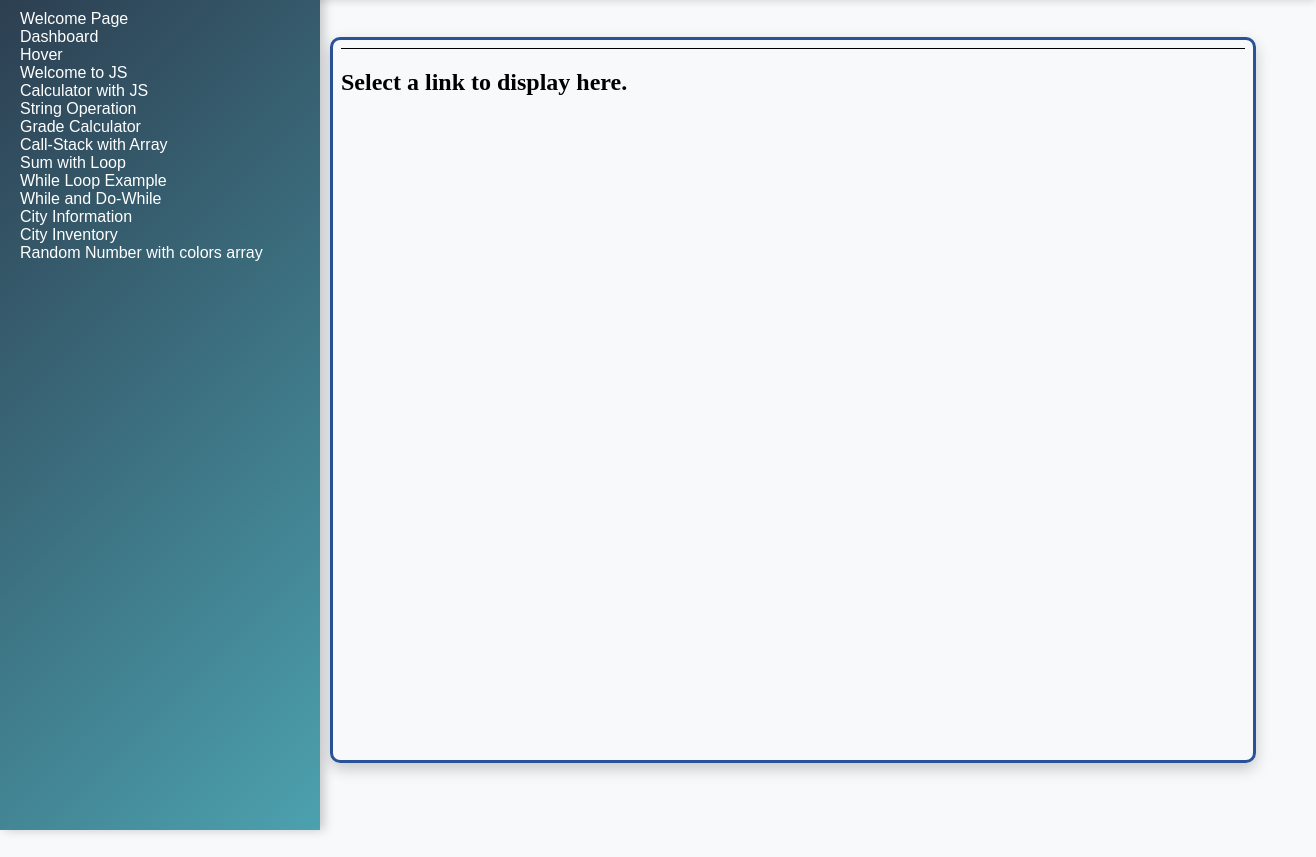
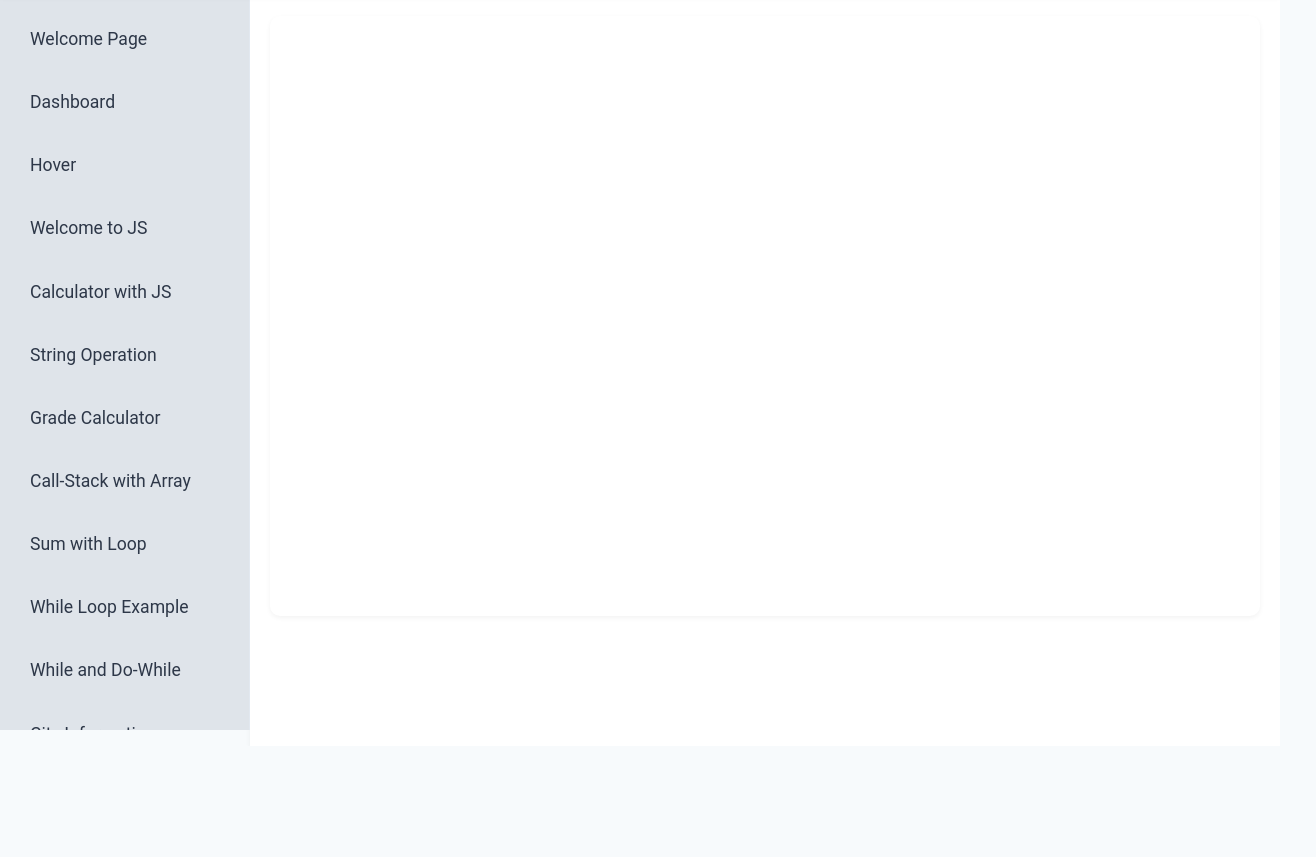
Before and after one commit to rparne/Classworks, a plain HTML site: page index.html in a window 1280 px wide. Shown: the part 70-927 px from the top of the page, 1316 px wide, since content can reach past the window. After the commit the page ends 816 px from the top, so only its background shows below. Drawn offline with Linux system fonts and the light colour scheme.

Commit message:
Initial Commit

```diff
--- a/index.html
+++ b/index.html
@@ -1,21 +1,36 @@
 <!DOCTYPE html>
 <html>
     <head>
-        <title>Class Works</title>
+        <title>Dynamic Project Gallery</title>
         <link rel="stylesheet" href="style.css" />
     </head>
     <body>
-
-    <div class="header_div">Class Works</div>
-    <div>
-            <div id="nav_div"></div>
-
-        <div id="content_div">
-            <iframe id="content_frame" src="works/landing.html" width="200%" height="600px"></iframe>
+        <div class="header_div">Dynamic Project Gallery</div>
+        <div class="main_container">
+            <div id="nav_div">
+                <ul>
+                    <li><a href="works/Task 1.html" target="content_frame">Welcome Page</a></li>
+                    <li><a href="works/Task 2.html" target="content_frame">Dashboard</a></li>
+                    <li><a href="works/Task 3.html" target="content_frame">Hover</a></li>
+                    <li><a href="works/Task 4.html" target="content_frame">Welcome to JS</a></li>
+                    <li><a href="works/Task 5.html" target="content_frame">Calculator with JS</a></li>
+                    <li><a href="works/Task 6.html" target="content_frame">String Operation</a></li>
+                    <li><a href="works/Task 7.html" target="content_frame">Grade Calculator</a></li>
+                    <li><a href="works/Task 8.html" target="content_frame">Call-Stack with Array</a></li>
+                    <li><a href="works/Task 9.html" target="content_frame">Sum with Loop</a></li>
+                    <li><a href="works/Task 10.html" target="content_frame">While Loop Example</a></li>
+                    <li><a href="works/Task 11.html" target="content_frame">While and Do-While</a></li>
+                    <li><a href="works/Task 12.html" target="content_frame">City Information</a></li>
+                    <li><a href="works/Task 13.html" target="content_frame">City Inventory</a></li>
+                    <li><a href="works/Task 14.html" target="content_frame">Random Number with Color Array</a></li>
+                    <li><a href="works/Task 15.html" target="content_frame">Age Calculator</a></li>
+                    <li><a href="works/Task 16.html" target="content_frame">Bootstrap forms</a></li>
+                </ul>
+            </div>
+            <div id="content_div">
+                <iframe id="content_frame" name="content_frame" width="100%" height="600px"></iframe>
+            </div>
         </div>
-</div>
-
-
-    <script src="script.js"></script>
+        <script src="script.js"></script>
     </body>
 </html>
--- a/script.js
+++ b/script.js
@@ -1,21 +1,3 @@
-const works = {
-    "task1" : {"title" : "Welcome Page", "url" : "works/Task 1.html"},
-    "task2" : {"title" : "Dashboard", "url" : "works/Task 2.html"},
-    "task3" : {"title" : "Hover", "url" : "works/Task 3.html"},
-    "task4" : {"title" : "Welcome to JS", "url" : "works/Task 4.html"},
-    "task5" : {"title" : "Calculator with JS", "url" : "works/Task 5.html"},
-    "task6" : {"title" : "String Operation", "url" : "works/Task 6.html"},
-    "task7" : {"title" : "Grade Calculator", "url" : "works/Task 7.html"},
-    "task8" : {"title" : "Call-Stack with Array ", "url" : "works/Task 8.html"},
-    "task9" : {"title" : "Sum with Loop ", "url" : "works/Task 9.html"},
-    "task10" : {"title" : "While Loop Example ", "url" : "works/Task 11.html"},
-    "task11" : {"title" : "While and Do-While ", "url" : "works/Task 12.html"},
-    "task12" : {"title" : "City Information ", "url" : "works/Task 13.html"},
-    "task13" : {"title" : "City Inventory ", "url" : "works/Task 14.html"},
-    "task14" : {"title" : "Random Number with colors array ", "url" : "works/Task 15.html"},
-};
-
-
 const navDiv = document.getElementById("nav_div");
 const contentFrame = document.getElementById("content_frame");
 
--- a/style.css
+++ b/style.css
@@ -1,105 +1,158 @@
-/* General Styles */
-body {
-    font-family: 'Poppins', sans-serif;
+/* style.css */
+* {
     margin: 0;
     padding: 0;
-    background-color: #f8f9fa;
-    color: #333;
+    box-sizing: border-box;
+    font-family: 'Roboto', sans-serif;
+
+body {
+    background: #f7fafc;
+    color: #2d3748;
+    line-height: 1.6;
+    overflow-x: hidden;
 }
 
-/* Header */
-.header_div {
-    background: linear-gradient(135deg, #1e3c72, #2a5298);
-    color: white;
-    text-align: center;
-    font-size: 26px;
-    font-weight: 600;
-    padding: 18px;
-    box-shadow: 0px 4px 8px rgba(0, 0, 0, 0.15);
-    letter-spacing: 1px;
-    width: 100%;
+.main_container {
+    display: flex;
+    min-height: calc(100vh - 50px);
 }
 
-/* Main Layout */
-.main-container {
-    display: flex;
-    width: 100%;
-    height: calc(100vh - 60px);
+
+.header_div {
+    background: linear-gradient(90deg, #a3bffa, #7f9cf5);
+    padding: 10px;
+    text-align: center;
+    font-size: 1.8em;
+    font-weight: 700;
+    text-transform: uppercase;
+    letter-spacing: 1px;
+    color: #ffffff;
+    position: sticky;
+    top: 0;
+    z-index: 10;
+    box-shadow: 0 2px 5px rgba(0, 0, 0, 0.05);
 }
 
-/* Sidebar */
+
 #nav_div {
-    width: 280px;
-    height: 100vh;
-    background: linear-gradient(135deg, #2c3e50, #4ca1af);
-    color: white;
+    width: 250px;
+    background: #dfe4ea;
     padding: 20px;
-    box-shadow: 4px 0px 10px rgba(0, 0, 0, 0.2);
+    position: fixed;
+    top: 50px;
+    left: 0;
+    height: calc(100vh - 50px);
+    border-right: 1px solid #e2e8f0;
+    transition: all 0.3s ease;
     overflow-y: auto;
-    position: fixed;
-    left: 0;
-    top: 60px;
 }
 
-/* Sidebar Buttons */
-#nav_div button {
-    width: 100%;
-    padding: 12px;
-    margin-bottom: 10px;  /* Space between buttons */
-    background: rgba(255, 255, 255, 0.2);
-    border: none;
-    border-radius: 6px;
-    cursor: pointer;
-    font-size: 16px;
-    font-weight: 500;
-    color: white;
-    transition: all 0.3s ease-in-out;
+#nav_div ul {
+    list-style: none;
 }
 
-#nav_div button:hover {
-    background: rgba(255, 255, 255, 0.4);
-    font-weight: 600;
+#nav_div ul li {
+    margin: 15px 0;
 }
 
-/* Content Section */
-#content_div {
-    margin-left: 300px; /* Ensures space for sidebar */
-    padding: 30px;
-    flex: 1;
-    height: 100vh;
-    overflow: auto;
+#nav_div ul li a {
+    color: #2d3748;
+    text-decoration: none;
+    font-size: 1.1em;
+    font-weight: 400;
+    display: block;
+    padding: 10px;
+    border-radius: 5px;
+    transition: all 0.3s ease;
 }
 
-/* Adds spacing between contents */
-#content_div iframe {
-    display: block;
-    margin-top: 10px;
-    margin-bottom: 20px;
+#nav_div ul li a:hover {
+    background: #5a67d8;
+    color: #ffffff;
+    transform: translateX(5px);
+}
+
+#nav_div ul li a.active {
+    background: #5a67d8;
+    color: #ffffff;
+    transform: translateX(5px);
+}
+
+#content_div {
+    margin-left: 250px;
+    padding: 20px;
+    background: #ffffff;
+    width: calc(100% - 250px);
+    box-shadow: 0 2px 5px rgba(0, 0, 0, 0.05);
 }
 
 #content_frame {
+    border: none;
+    background: #ffffff;
+    border-radius: 10px;
+    box-shadow: 0 2px 5px rgba(0, 0, 0, 0.05);
+    transition: transform 0.3s ease;
     width: 100%;
-    height: 90vh;
-    border: 3px solid #2a5298;
-    border-radius: 10px;
-    box-shadow: 0px 6px 15px rgba(0, 0, 0, 0.2);
+    height: 600px;
 }
 
-/* Responsive */
+#content_frame:hover {
+    transform: scale(1.01);
+}
+
+.nav-toggle {
+    display: none;
+    background: #5a67d8;
+    color: #ffffff;
+    border: none;
+    padding: 10px;
+    font-size: 1em;
+    font-weight: bold;
+    cursor: pointer;
+    position: absolute;
+    right: 10px;
+    top: 10px;
+    border-radius: 5px;
+    transition: all 0.3s ease;
+}
+
+.nav-toggle:hover {
+    background: #4c51bf;
+}
+
+.nav-collapsed {
+    transform: translateX(-100%);
+}
+
 @media (max-width: 768px) {
-    .main-container {
-        flex-direction: column;
+    #nav_div {
+        transform: translateX(0);
+        width: 200px;
+        top: 50px;
+        height: calc(100vh - 50px);
+        z-index: 9;
     }
 
-    #nav_div {
-        width: 100%;
-        height: auto;
-        position: relative;
-        text-align: center;
+    #nav_div.nav-collapsed {
+        transform: translateX(-100%);
     }
 
     #content_div {
         margin-left: 0;
+        width: 100%;
         padding: 10px;
     }
+
+    #content_frame {
+        height: 400px;
+    }
+
+    .header_div {
+        font-size: 1.4em;
+        padding: 8px;
+    }
+
+    .nav-toggle {
+        display: block;
+    }
 }
```
